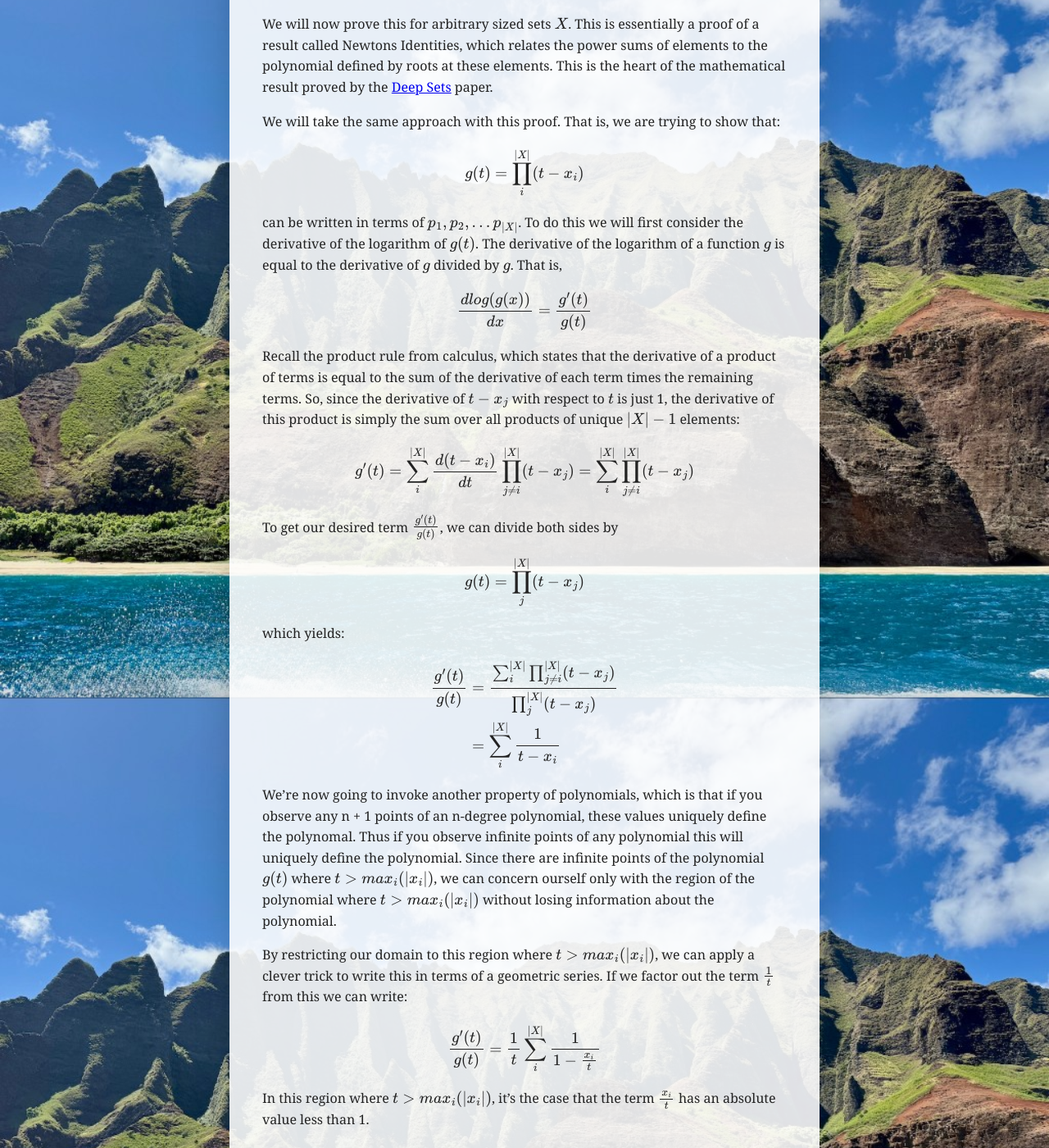
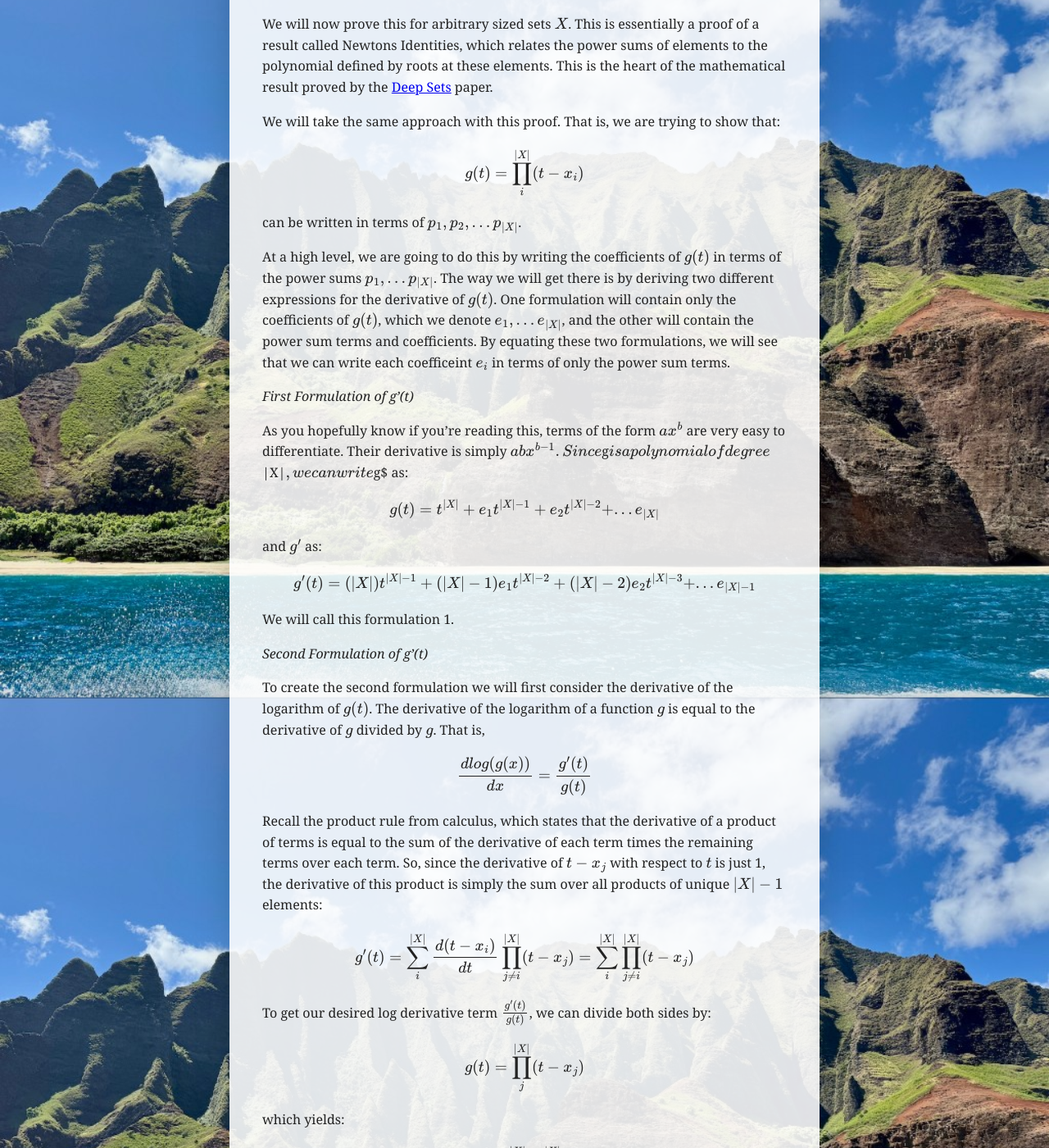
Before and after one commit to whealy11/whealy11.github.io, a Jekyll site: the page built from _posts/2026-10-24-set-regressors.md, in a window 1280 px wide and 1400 px high, scrolled down 9737 px. Shown: the whole window at 82% size. Built offline with Jekyll 4.4.1, drawn with Linux system fonts in a browser that asks for light colours; some of the changed text lies outside the part shown.

Commit message:
small polish

```diff
--- a/_posts/2026-10-24-set-regressors.md
+++ b/_posts/2026-10-24-set-regressors.md
@@ -383,19 +383,41 @@ $$
 g(t) = \prod_i^{|X|}(t - x_i)
 $$
 
-can be written in terms of $ p_1, p_2, ... p_{\|X\|} $. To do this we will first consider the derivative of the logarithm of $g(t)$. The derivative of the logarithm of a function $g$ is equal to the derivative of $g$ divided by $g$. That is,
+can be written in terms of $ p_1, p_2, ... p_{\|X\|} $.
+
+At a high level, we are going to do this by writing the coefficients of $g(t)$ in terms of the power sums $p_1, ... p_{\|X\|}$. The way we will get there is by deriving two different expressions for the derivative of $g(t)$. One formulation will contain only the coefficients of $g(t)$, which we denote $e_1, ... e_{\|X\|}$, and the other will contain the power sum terms and coefficients. By equating these two formulations, we will see that we can write each coefficeint $e_i$ in terms of only the power sum terms.
+
+*First Formulation of g'(t)*
+
+As you hopefully know if you're reading this, terms of the form $ax^b$ are very easy to differentiate. Their derivative is simply $abx^{b-1}. Since $g$ is a polynomial of degree $\|X\|$, we can write $g$ as:
+
+$$
+g(t) = t^{|X|} + e_1 t^{|X|-1} + e_2t^{|X|-2} + ... e_{|X|}
+$$
+
+and $g'$ as:
+
+$$
+g'(t) = (|X|)t^{|X| - 1} + (|X|-1)e_1 t^{|X|-2} + (|X| - 2)e_2t^{|X|-3} + ... e_{|X|-1}
+$$
+
+We will call this formulation 1.
+
+*Second Formulation of g'(t)*
+
+To create the second formulation we will first consider the derivative of the logarithm of $g(t)$. The derivative of the logarithm of a function $g$ is equal to the derivative of $g$ divided by $g$. That is,
 
 $$
 \frac{dlog(g(x))}{dx} = \frac{g'(t)}{g(t)}
 $$
 
-Recall the product rule from calculus, which states that the derivative of a product of terms is equal to the sum of the derivative of each term times the remaining terms. So, since the derivative of $t - x_j$ with respect to $t$ is just 1, the derivative of this product is simply the sum over all products of unique $\|X\| - 1$ elements:
+Recall the product rule from calculus, which states that the derivative of a product of terms is equal to the sum of the derivative of each term times the remaining terms over each term. So, since the derivative of $t - x_j$ with respect to $t$ is just 1, the derivative of this product is simply the sum over all products of unique $\|X\| - 1$ elements:
 
 $$
 g'(t) = \sum_i^{|X|}\frac{d(t - x_i)}{dt}\prod_{j\neq i}^{|X|} (t - x_j) = \sum_i^{|X|}\prod_{j\neq i}^{|X|} (t - x_j)
 $$
 
-To get our desired term $\frac{g'(t)}{g(t)}$, we can divide both sides by
+To get our desired log derivative term $\frac{g'(t)}{g(t)}$, we can divide both sides by:
 
 $$
 g(t) =  \prod_{j}^{|X|} (t - x_j)
@@ -412,7 +434,7 @@ $$
 
 
 
-We're now going to invoke another property of polynomials, which is that if you observe any n + 1 points of an n-degree polynomial, these values uniquely define the polynomal. Thus if you observe infinite points of any polynomial this will uniquely define the polynomial. Since there are infinite points of the polynomial $g(t)$ where $t > max_i(\|x_i\|)$, we can concern ourself only with the region of the polynomial where $t > max_i(\|x_i\|)$ without losing information about the polynomial.
+We're now going to invoke another property of polynomials, which is that if you observe any n + 1 points of an n-degree polynomial, these values uniquely define the polynomal. This falls out naturally be being able to define a system of linear equations with $n$ equations and $n$ unknowns. Thus if you observe infinite points of any polynomial this will uniquely define the polynomial. Since there are infinite points of the polynomial $g(t)$ where $t > max_i(\|x_i\|)$, we can concern ourself with only the region of the polynomial where $t > max_i(\|x_i\|)$ without losing information about the polynomial.
 
 By restricting our domain to this region where $t > max_i(\|x_i\|)$, we can apply a clever trick to write this in terms of a geometric series. If we factor out the term $\frac{1}{t}$ from this we can write:
 
@@ -460,19 +482,8 @@ $$
 
 When $t > max_i(x_i)$.
 
-Let's stop here and think about what this means...
+Let's stop here and think about what this means... Will[TODO]
 
-Now we will consider another formulation of $g'(t)$ . Since $g$ is a polynomial of degree $\|X\|$, we can write $g$ as:
-
-$$
-g(t) = t^{|X|} + e_1 t^{|X|-1} + e_2t^{|X|-2} + ... e_{|X|}
-$$
-
-and $g'$ as:
-
-$$
-g'(t) = (|X|)t^{|X| - 1} + (|X|-1)e_1 t^{|X|-2} + (|X| - 2)e_2t^{|X|-3} + ... e_{|X|-1}
-$$
 
 Now recall our original formulation of $g'(t)$:
 
```
